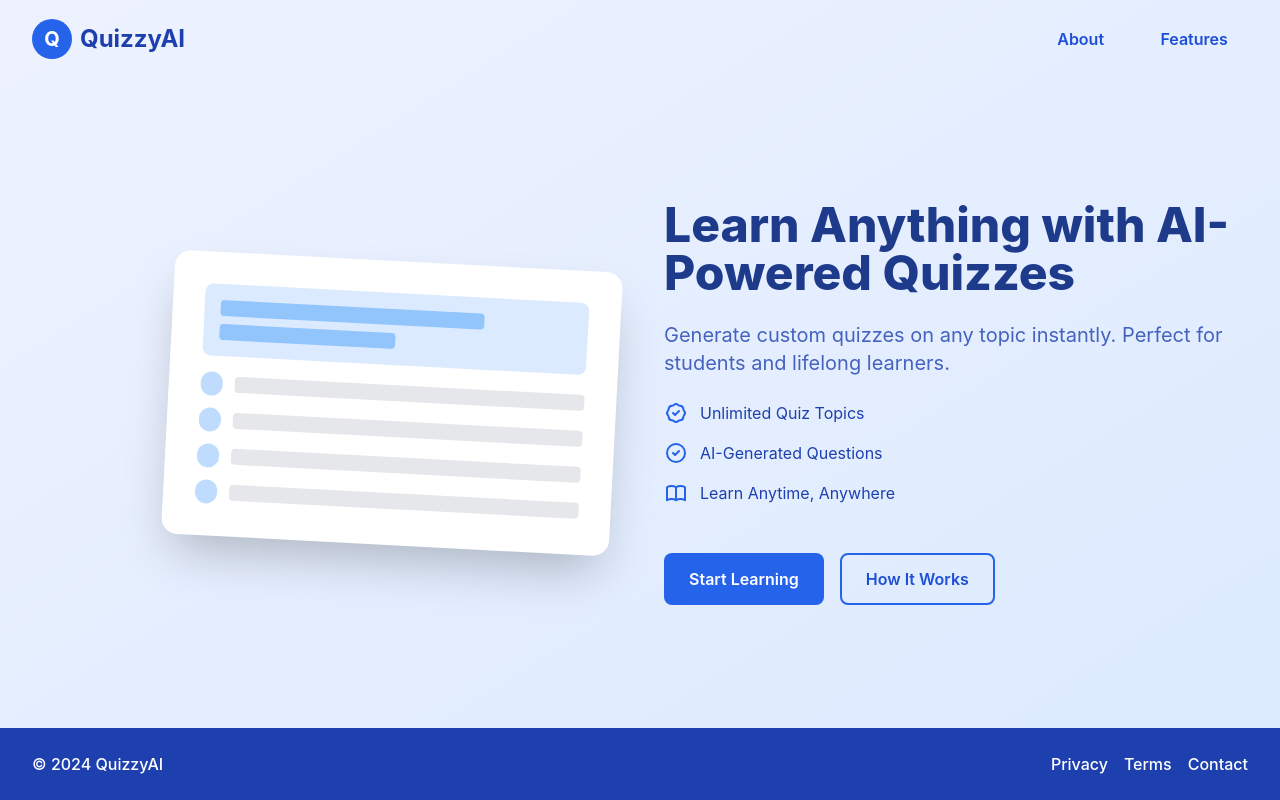
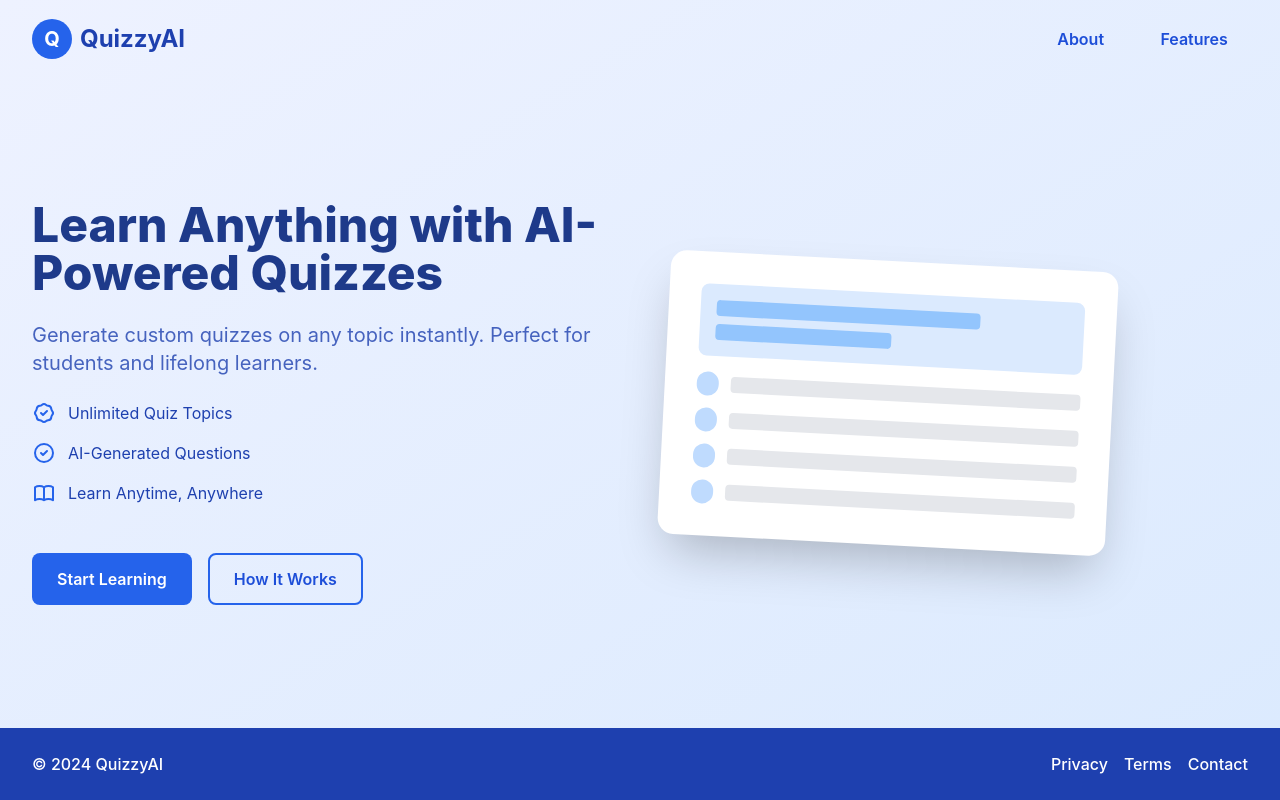
Before and after one commit to JittoJoseph/QuizzLab, a React (Vite) app: page / in a window 1280 px wide. Built offline with nearby package versions, Linux system fonts and the light colour scheme.

Commit message:
Landing page fixed

```diff
--- a/src/components/Welcome.jsx
+++ b/src/components/Welcome.jsx
@@ -51,28 +51,10 @@ const Welcome = () => {
 				</div>
 			</nav>
 
-			{/* Hero Section */}
+			{/* Hero Section - Reorganized */}
 			<div className="flex-grow flex items-center container mx-auto px-4 md:px-8 py-8 md:py-16">
-				<div className="flex flex-col-reverse md:flex-row items-center space-y-8 md:space-y-0 md:space-x-12 w-full">
-					{/* Illustration - Mobile First */}
-					<div className="w-full md:w-1/2 flex justify-center md:justify-end">
-						<div className="w-full max-w-md bg-white shadow-2xl rounded-2xl p-6 md:p-8 transform md:rotate-3 hover:rotate-0 transition-transform">
-							<div className="bg-blue-100 rounded-lg p-4 mb-4">
-								<div className="h-4 bg-blue-300 rounded w-3/4 mb-2"></div>
-								<div className="h-4 bg-blue-300 rounded w-1/2"></div>
-							</div>
-							<div className="space-y-3">
-								{[1, 2, 3, 4].map((item) => (
-									<div key={item} className="flex items-center space-x-3">
-										<div className="w-6 h-6 bg-blue-200 rounded-full"></div>
-										<div className="h-4 bg-gray-200 rounded w-full"></div>
-									</div>
-								))}
-							</div>
-						</div>
-					</div>
-
-					{/* Text Content */}
+				<div className="flex flex-col md:flex-row items-center space-y-8 md:space-y-0 md:space-x-12 w-full">
+					{/* Text Content - Now on Left */}
 					<div className="w-full md:w-1/2 text-center md:text-left space-y-6">
 						<h2 className="text-3xl md:text-5xl font-extrabold text-blue-900 leading-tight">
 							Learn Anything with AI-Powered Quizzes
@@ -81,6 +63,7 @@ const Welcome = () => {
 							Generate custom quizzes on any topic instantly. Perfect for students and lifelong learners.
 						</p>
 
+						{/* Features List */}
 						<div className="space-y-4">
 							{[
 								{ icon: 'check', text: 'Unlimited Quiz Topics' },
@@ -119,6 +102,24 @@ const Welcome = () => {
 							</button>
 						</div>
 					</div>
+
+					{/* Illustration - Now on Right */}
+					<div className="w-full md:w-1/2 flex justify-center md:justify-start">
+						<div className="w-full max-w-md bg-white shadow-2xl rounded-2xl p-6 md:p-8 transform md:rotate-3 hover:rotate-0 transition-transform">
+							<div className="bg-blue-100 rounded-lg p-4 mb-4">
+								<div className="h-4 bg-blue-300 rounded w-3/4 mb-2"></div>
+								<div className="h-4 bg-blue-300 rounded w-1/2"></div>
+							</div>
+							<div className="space-y-3">
+								{[1, 2, 3, 4].map((item) => (
+									<div key={item} className="flex items-center space-x-3">
+										<div className="w-6 h-6 bg-blue-200 rounded-full"></div>
+										<div className="h-4 bg-gray-200 rounded w-full"></div>
+									</div>
+								))}
+							</div>
+						</div>
+					</div>
 				</div>
 			</div>
 
```
